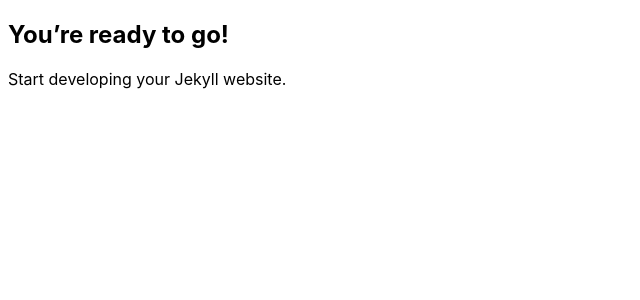
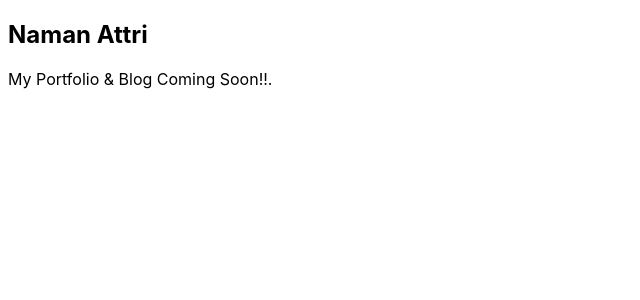
Before and after one commit to namanattri/namanattri.github.io, a Jekyll site: the page built from index.md, in a window 1280 px wide. Shown: the top 300 px of the page, without its empty margins (0-640 px from the left). Built offline with Jekyll 4.4.1, drawn with Linux system fonts in a browser that asks for light colours.

Commit message:
Change index page content

```diff
--- a/index.md
+++ b/index.md
@@ -1,8 +1,8 @@
 ---
 layout: default
-title: "Happy Jekylling!"
+title: "Naman Attri"
 ---
 
-## You're ready to go!
+## Naman Attri
 
-Start developing your Jekyll website.
+My Portfolio & Blog Coming Soon!!.
```
Also changed, not shown: 1 other file.
